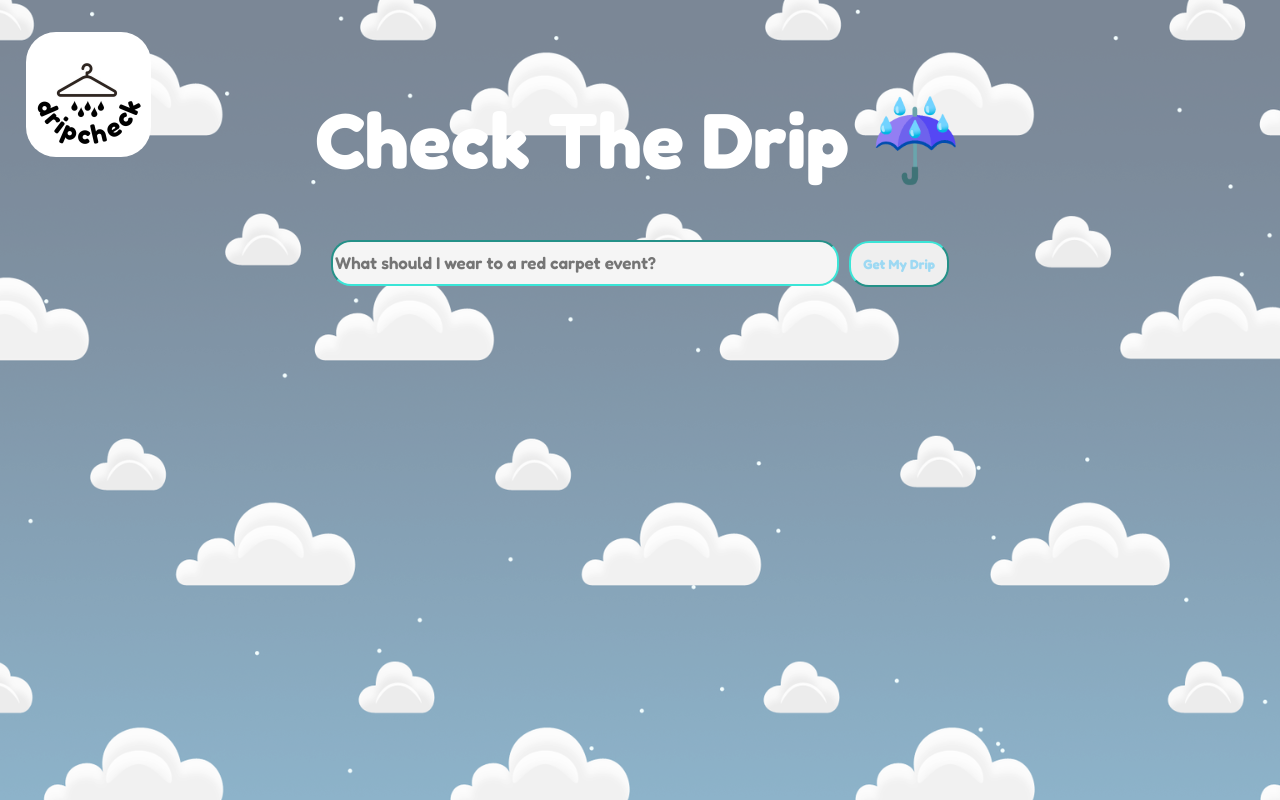
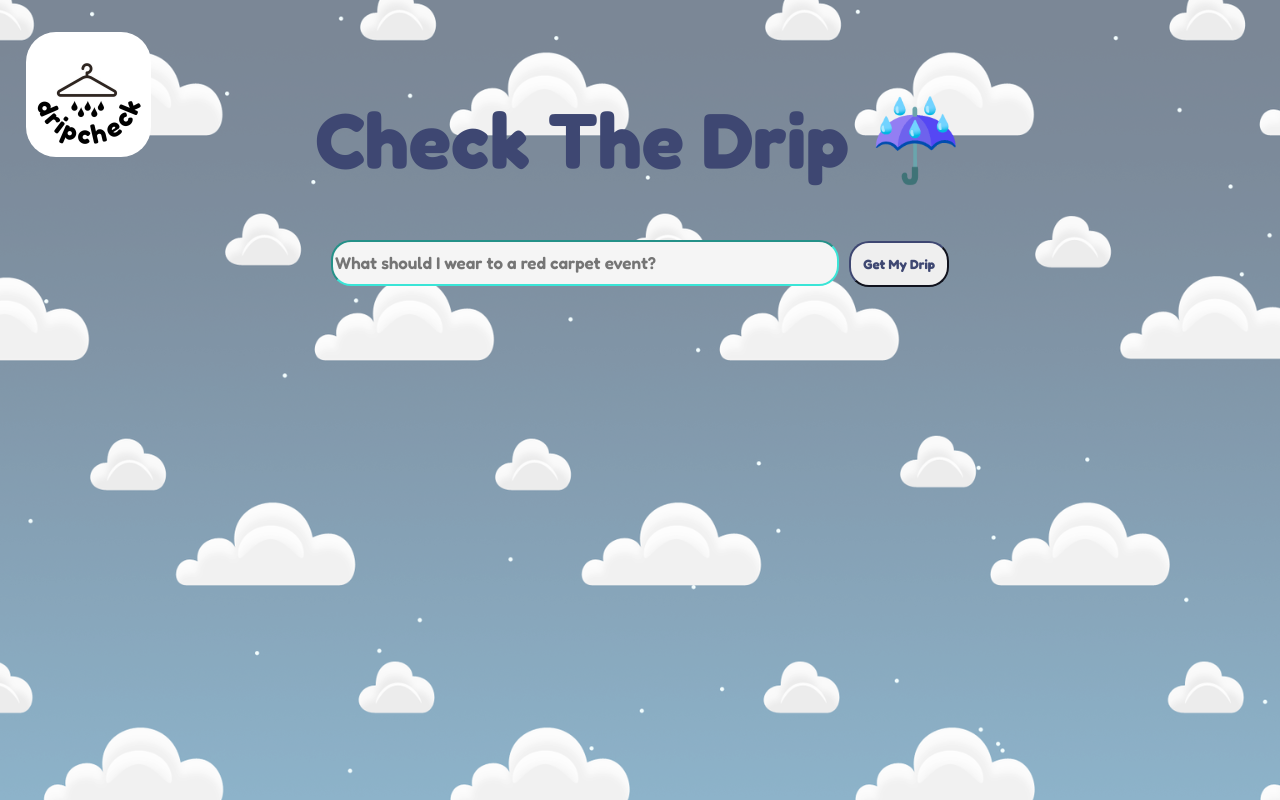
Before and after one commit to nrhuang/dripcheck, a React (Create React App) app: page / in a window 1280 px wide. Built offline with nearby package versions, Linux system fonts and the light colour scheme.

Commit message:
changed font colors

```diff
--- a/src/App.css
+++ b/src/App.css
@@ -41,6 +41,7 @@ body {
 .Title {
   text-align: center;
   font-size: 39px;
+  color: #3e4772;
 }
 
 #searchBar {
@@ -60,10 +61,10 @@ body {
 #getDrip {
   height: 46px;
   width: 100px;
-  color: #9dd9f3;
+  color: #3e4772;
   font-family: "FredokaOne";
   src: url('../public/Fredoka.ttf') format('truetype');
   font-weight: bold;
   border-radius: 20px;
-  border-color: rgb(58, 229, 215);
+  border-color: #3e4772;
 }
```
